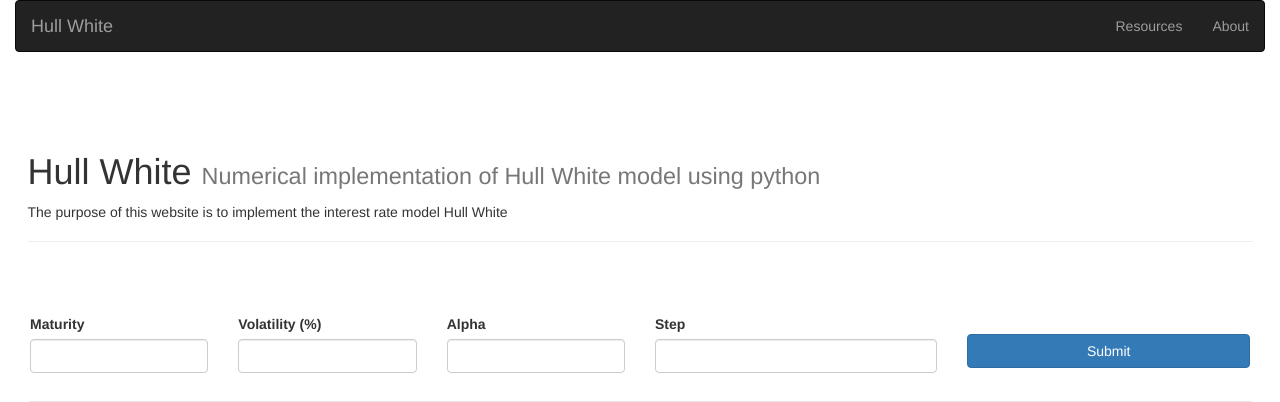
After one commit to fmgrlab/monte-carlo, a Django app: template templates/draw.html in a window 1280 px wide. The commit adds this page. Shown: the top 402 px of the page. Run offline with Django 3.2, Linux system fonts and the light colour scheme; the template is opened without the code that fills it, so the values that code supplies are empty; some libraries are stand-ins or nearby versions.

Commit message:
draw full chart

```diff
--- /dev/null
+++ b/templates/draw.html
@@ -0,0 +1,183 @@
+
+<!DOCTYPE html>
+<html lang="en">
+<head>
+    <meta charset="utf-8">
+    <meta http-equiv="X-UA-Compatible" content="IE=edge">
+    <meta name="viewport" content="width=device-width, initial-scale=1">
+
+    <title>Hull White model</title>
+
+    <meta name="description" content="Etude de la convergence de BOPM to BSM">
+    <meta name="author" content="LayoutIt!">
+
+    <link href="/static/css/bootstrap.min.css" rel="stylesheet">
+    <link href="/static/css/style.css" rel="stylesheet">
+
+</head>
+<style>
+    table ,tr td{
+        border:1px solid red
+    }
+    tbody {
+        display:block;
+        max-height:90%;
+        overflow-y:scroll;
+    }
+    thead, tbody tr {
+        display:table;
+        width:100%;
+        table-layout:fixed;
+    }
+    thead {
+        width:100%;
+    }
+    table {
+        width:100%;
+    }
+
+</style>
+<body>
+
+<div class="container-fluid">
+    <div class="row">
+        <div class="col-md-12">
+            <nav class="navbar navbar-default navbar-inverse" role="navigation">
+                <div class="navbar-header">
+
+                    <button type="button" class="navbar-toggle" data-toggle="collapse" data-target="#bs-example-navbar-collapse-1">
+                        <span class="sr-only">Toggle navigation</span><span class="icon-bar"></span><span class="icon-bar"></span><span class="icon-bar"></span>
+                    </button> <a class="navbar-brand" href="/">Hull White</a>
+                </div>
+
+                <div class="collapse navbar-collapse" id="bs-example-navbar-collapse-1">
+                    <ul class="nav navbar-nav">
+
+
+                    </ul>
+                    <ul class="nav navbar-nav navbar-right">
+                        <li>
+                            <a href="/document">Resources</a>
+                        </li>
+                        <li>
+                            <a href="/about">About</a>
+                        </li>
+                    </ul>
+                </div>
+
+            </nav>
+
+            <br><br><br>
+
+        {% block content %}
+
+            <div class="page-header" style="margin: 1%">
+                <h1>
+                    Hull White <small> Numerical implementation of Hull White model using python</small>
+                </h1>
+                <p>
+                    The purpose of this website is to implement the interest rate model Hull White
+            </div>
+            <br><br><br>
+
+            <div class="container-fluid">
+	<div class="row">
+		<div class="col-md-2">
+		<div class="form-group">
+					<label for="exampleInputEmail1">
+						Maturity
+					</label>
+					<input type="number" step="1"  min="1" max="50" class="form-control" id="exampleInputEmail1" />
+				</div>
+		</div>
+        <div class="col-md-2">
+		<div class="form-group">
+					<label for="exampleInputEmail1">
+						Volatility (%)
+					</label>
+					<input type="number" step="0.1"  min="0.01" max="100" class="form-control" id="exampleInputEmail1" />
+				</div>
+		</div>
+        <div class="col-md-2">
+		<div class="form-group">
+					<label for="exampleInputEmail1">
+                        Alpha
+					</label>
+					<input type="number" step="0.1"  min="0.01" max="100" class="form-control" id="exampleInputEmail1" />
+				</div>
+		</div>
+         <div class="col-md-3">
+		<div class="form-group">
+					<label for="exampleInputEmail1">
+                        Step
+					</label>
+					<input type="number" step="0"  min="0.01" max="100" class="form-control" id="exampleInputEmail1" />
+				</div>
+		</div>
+        <div class="col-md-3">
+		<div class="form-group">
+					<label for="exampleInputEmail1">
+
+					</label>
+					<input type="submit" class="btn btn-block  btn-primary" id="exampleInputEmail1" />
+				</div>
+		</div>
+	</div>
+</div>
+
+            <div class="row" style="margin: 1%">
+
+                <div class="col-md-12 border_1" style="height: 650px;padding: 5px">
+
+                    <div id="chart_div" class="row" style="height: 97%;padding: 2%"></div>
+                </div>
+
+            </div>
+        </div>
+    </div>
+{%endblock %}
+</div>
+</div>
+
+
+<script src="/static/js/jquery.min.js"></script>
+<script src="/static/js/bootstrap.min.js"></script>
+<script src="/static/js/scripts.js"></script>
+<script type="text/javascript" src="https://www.gstatic.com/charts/loader.js"></script>
+<script type="text/javascript">
+
+    google.charts.load('current', {packages: ['corechart', 'line']});
+google.charts.setOnLoadCallback(drawTrendlines);
+
+function drawTrendlines() {
+      var data = new google.visualization.DataTable();
+      data.addColumn('number', 'X');
+      data.addColumn('number', 'Dogs');
+      for (var i = 0 ; i < 1 ; i++){
+          for (var j = 0 ; j < 3 ; j++) {
+              data.addRows([[i, 0], [i + 1, 50]]);
+              data.addRows([[i, 0], [i + 1, 0]]);
+              data.addRows([[i, 0], [i + 1, -50]]);
+          }
+
+      var options = {
+          title: "Tood",
+        width: '100%',
+        height: '100%',
+        hAxis: {
+          title: 'Maturity'
+        },
+        vAxis: {
+          title: 'Rate'
+        },
+        colors: ['#AB0D06', '#007329'],
+
+      };
+
+      var chart = new google.visualization.LineChart(document.getElementById('chart_div'));
+      chart.draw(data, options);
+      }
+      }
+    </script>
+</body>
+</html>
```
Also changed, not shown: app/hull_white.py (+43 -25 lines), app/views.py (+17 -7 lines), templates/parent.html (+81 -36 lines).
